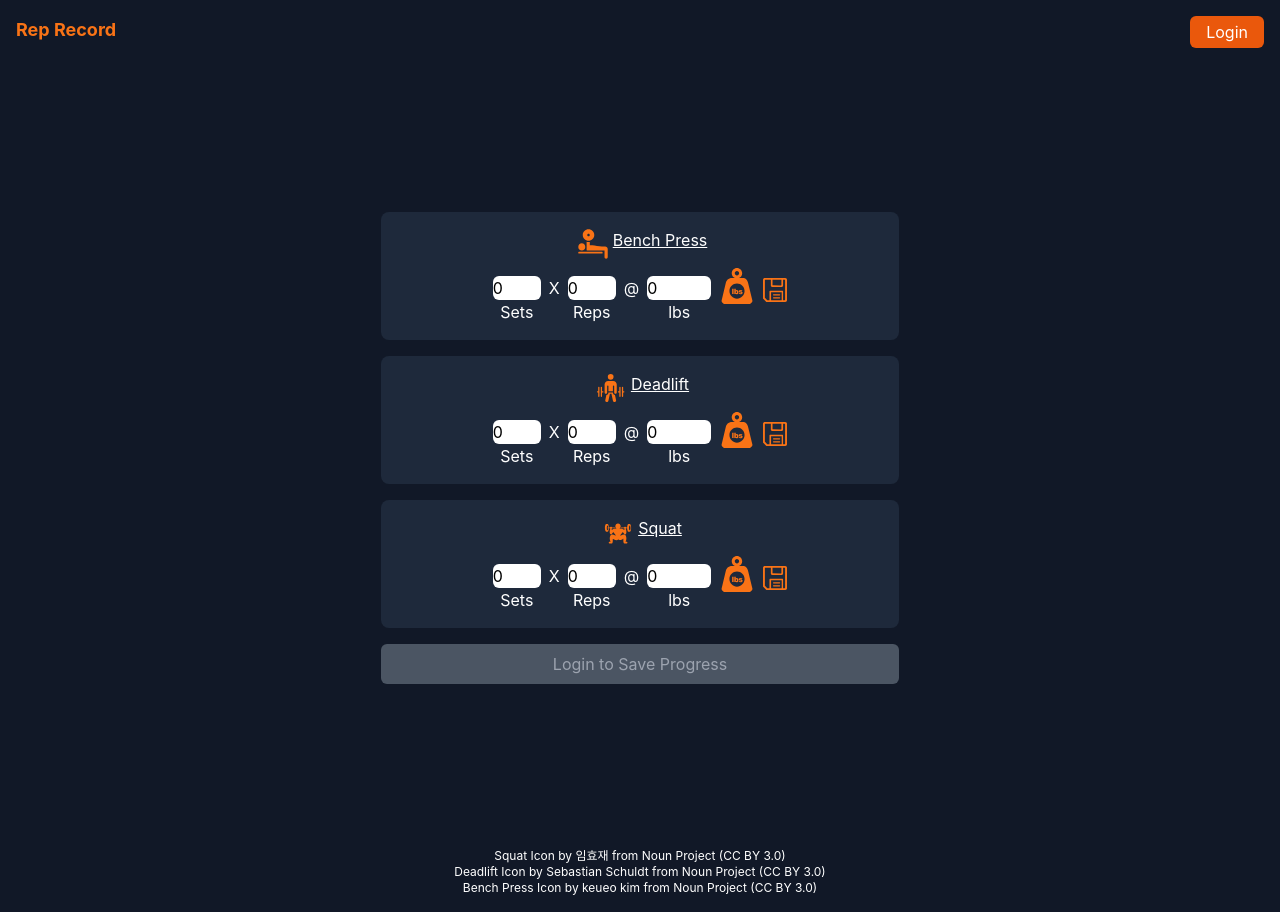
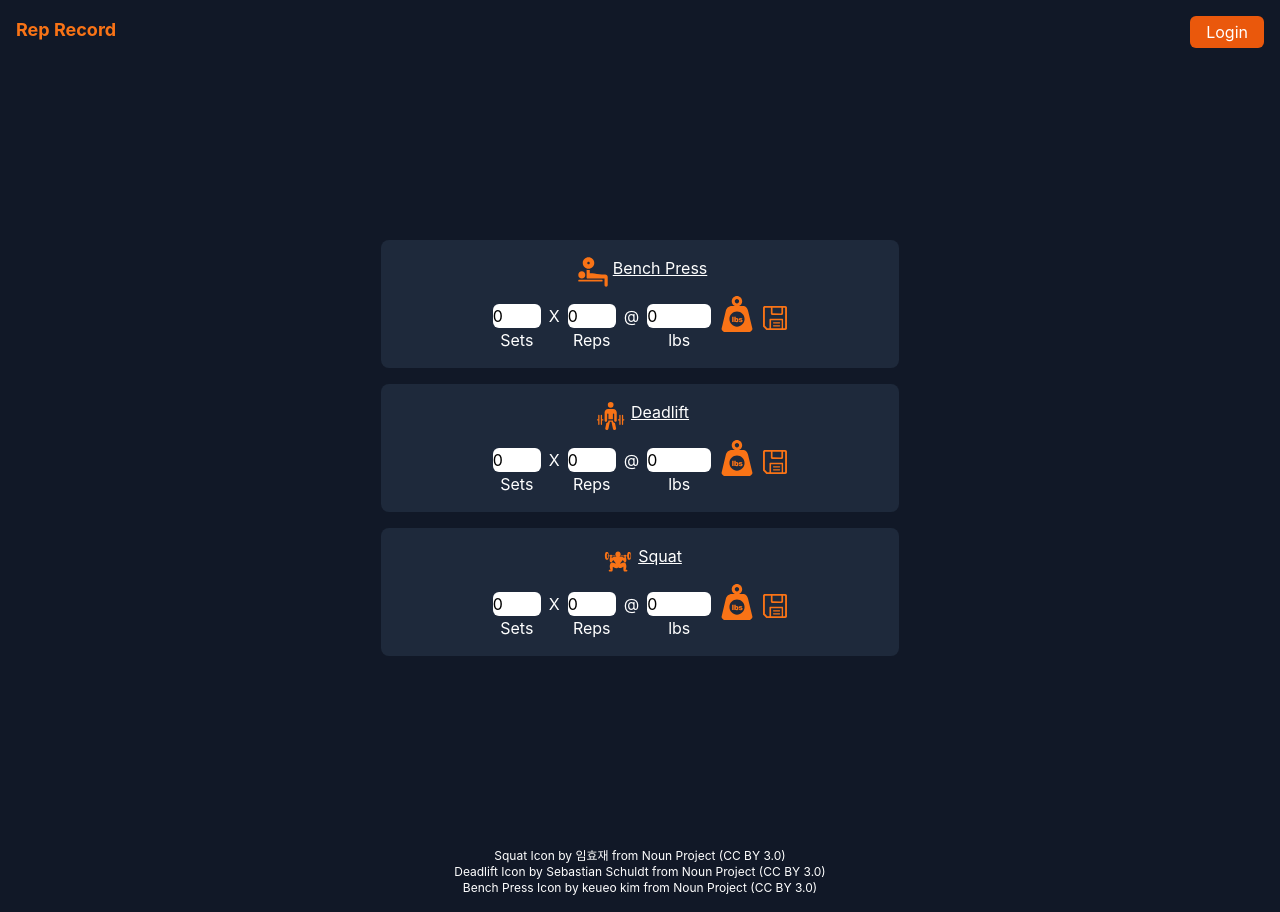
Before and after one commit to Z-Ahmad/rep-record, a React (Create React App) app: page / in a window 1280 px wide. Built offline with nearby package versions, Linux system fonts and the light colour scheme; no server answers.

Commit message:
Remove SubmitButton component and fixed LiftInput upload bug

```diff
--- a/src/App.js
+++ b/src/App.js
@@ -5,7 +5,6 @@ import DeadliftInput from "./components/inputs/DeadliftInput";
 import SquatInput from "./components/inputs/SquatInput";
 import Nav from "./components/Nav";
 import { UserContextProvider } from "./UserContext";
-import SubmitButton from "./components/SubmitButton";
 
 function App() {
   return (
@@ -16,7 +15,6 @@ function App() {
           <BenchInput />
           <DeadliftInput />
           <SquatInput />
-          <SubmitButton/>
         </div>
         <Footer/>
       </div>
--- a/src/components/SubmitButton.jsx
+++ /dev/null
@@ -1,18 +0,0 @@
-import React from "react";
-import { useUserContext } from "../UserContext";
-
-const SubmitButton = () => {
-  const { user, userToken } = useUserContext();
-
-  return (
-    <button
-      className={`bg-green-500 hover:bg-green-600 text-white w-full transition-all rounded-md py-2
-      disabled:bg-gray-600 disabled:text-gray-400`}
-      disabled={!user} // Disable the button if user is not logged in
-    >
-      {user ? "Save Progress" : "Login to Save Progress"}
-    </button>
-  );
-};
-
-export default SubmitButton;
--- a/src/components/inputs/LiftInput.jsx
+++ b/src/components/inputs/LiftInput.jsx
@@ -1,5 +1,5 @@
 import React, { useState, useEffect } from "react";
-import { getUserDocument} from "../../utils/firebase";
+import { getUserDocument, updateLiftData} from "../../utils/firebase";
 import { useUserContext } from "../../UserContext";
 import {ReactComponent as LbsIcon} from '../../icons/lbs-icon.svg'
 import {ReactComponent as KgIcon} from '../../icons/kg-icon.svg'
@@ -19,9 +19,9 @@ const LiftInput = ({ icon, liftName }) => {
         if(lift === 'bench press'){
           lift = 'bench'
         }
-        const userDoc = await getUserDocument(user.uid);
+        const userDoc = await getUserDocument();
         //display lift data of current lift
-        console.log(userDoc.liftData[lift]);
+        // console.log(userDoc.liftData[lift]);
         setSets(userDoc.liftData[lift].sets);
         setReps(userDoc.liftData[lift].reps);
         setWeight(userDoc.liftData[lift].weight);
@@ -53,13 +53,13 @@ const LiftInput = ({ icon, liftName }) => {
   };
 
   const handleSubmitData = () => {
-    const data = {
-      sets: sets,
-      reps: reps,
-      weight: weight,
-      units: units,
-    };
-    console.log(data);
+    let lift = liftName.toLowerCase();
+    if (lift === "bench press") {
+      lift = "bench";
+    }
+    console.log("lift: ", lift, "sets: ", sets, "weight: ", weight, "units: ", units)
+    const uploadData = { lift, weight, sets, reps, units };
+    updateLiftData(uploadData);
   }
 
   return (
--- a/src/utils/firebase.js
+++ b/src/utils/firebase.js
@@ -32,7 +32,7 @@ export const signInWithGooglePopup = async () => {
     await signInWithPopup(auth, provider);
     //get user id
     console.log("User signed in successfully");
-    console.log("UID: ", currentUser.uid)
+    // console.log("UID: ", currentUser.uid)
     await createUserDocument(currentUser);
   } catch (error) {
     console.error("Error signing in:", error);
@@ -91,7 +91,7 @@ export const getUserDocument = async () => {
   }
 }
 
-export const updateLiftData = async (lift, weight, reps, sets) => {
+export const updateLiftData = async ({lift, weight, sets, reps, units}) => {
   const docRef = doc(db, "users", currentUser.uid);
   const docSnap = await getDoc(docRef);
   if (docSnap.exists()) {
@@ -99,9 +99,10 @@ export const updateLiftData = async (lift, weight, reps, sets) => {
       liftData: {
         ...docSnap.data().liftData,
         [lift]: {
-          weight: weight,
-          reps: reps,
-          sets: sets
+          weight: Number(weight),
+          reps: Number(reps),
+          sets: Number(sets),
+          units: String(units)
         }
       }
     });
```
